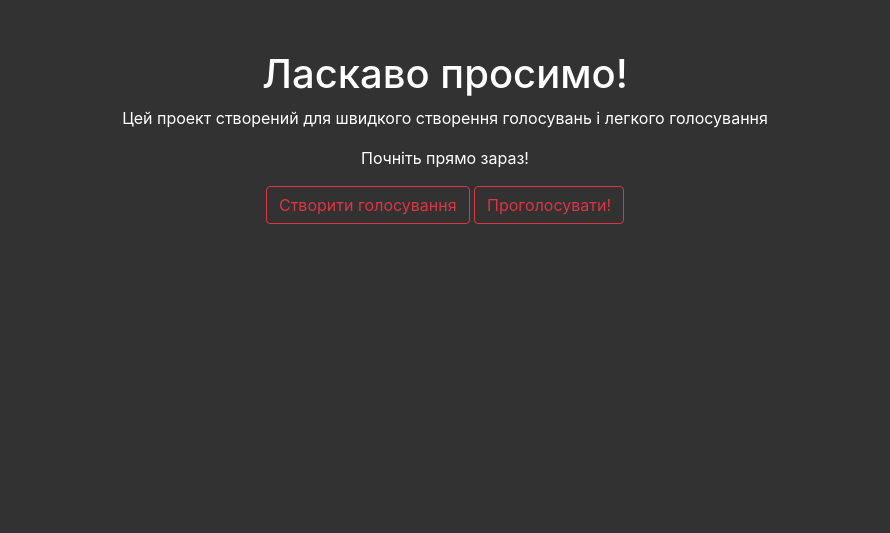
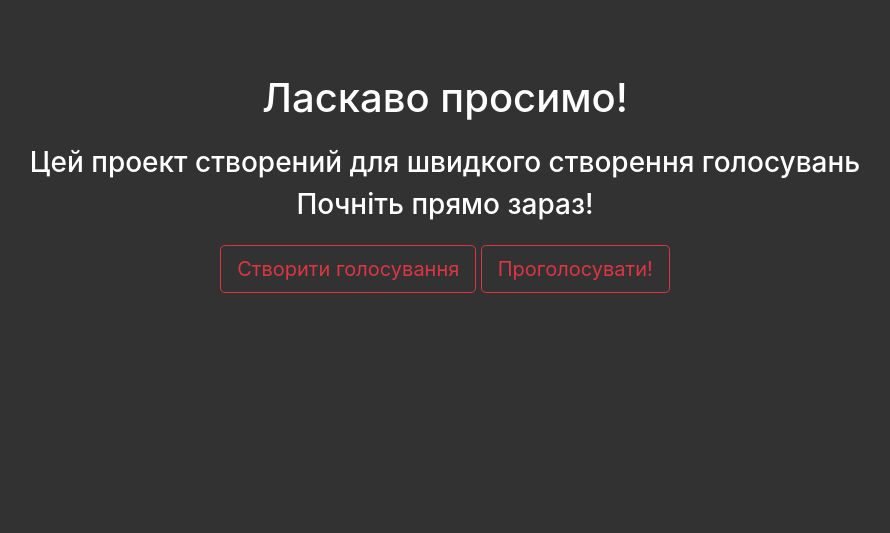
Before and after one commit to edikwhitman/simple-votings, a Django app: page / in a window 1280 px wide. Shown: the part 90-623 px from the top of the page, without its empty margins (195-1085 px from the left). Run offline with Django 3.2, Linux system fonts and the light colour scheme; some libraries are stand-ins or nearby versions.

Commit message:
fix 404 and index templates

```diff
--- a/vote/templates/index.html
+++ b/vote/templates/index.html
@@ -2,10 +2,10 @@
 
 {% block content %}
 <div style="text-align: center">
-    <p class="h1">Ласкаво просимо!</p>
-    <p>Цей проект створений для швидкого створення голосувань і легкого голосування</p>
-    <p>Почніть прямо зараз!</p>
-    <a class="btn btn-outline-danger" href="{% url 'create_vote' %}">Створити голосування</a>
-    <a class="btn btn-outline-danger" href="{% url 'vote' %}">Проголосувати!</a>
+    <h1 class="my-4">Ласкаво просимо!</h1>
+    <h3>Цей проект створений для швидкого створення голосувань</h3>
+    <h3 class="mb-4">Почніть прямо зараз!</h3>
+    <a class="btn btn-outline-danger btn-lg" href="{% url 'create_vote' %}">Створити голосування</a>
+    <a class="btn btn-outline-danger btn-lg" href="{% url 'vote' %}">Проголосувати!</a>
 </div>
 {% endblock %}
```
Also changed, not shown: vote/templates/404.html (+6 -6 lines).
